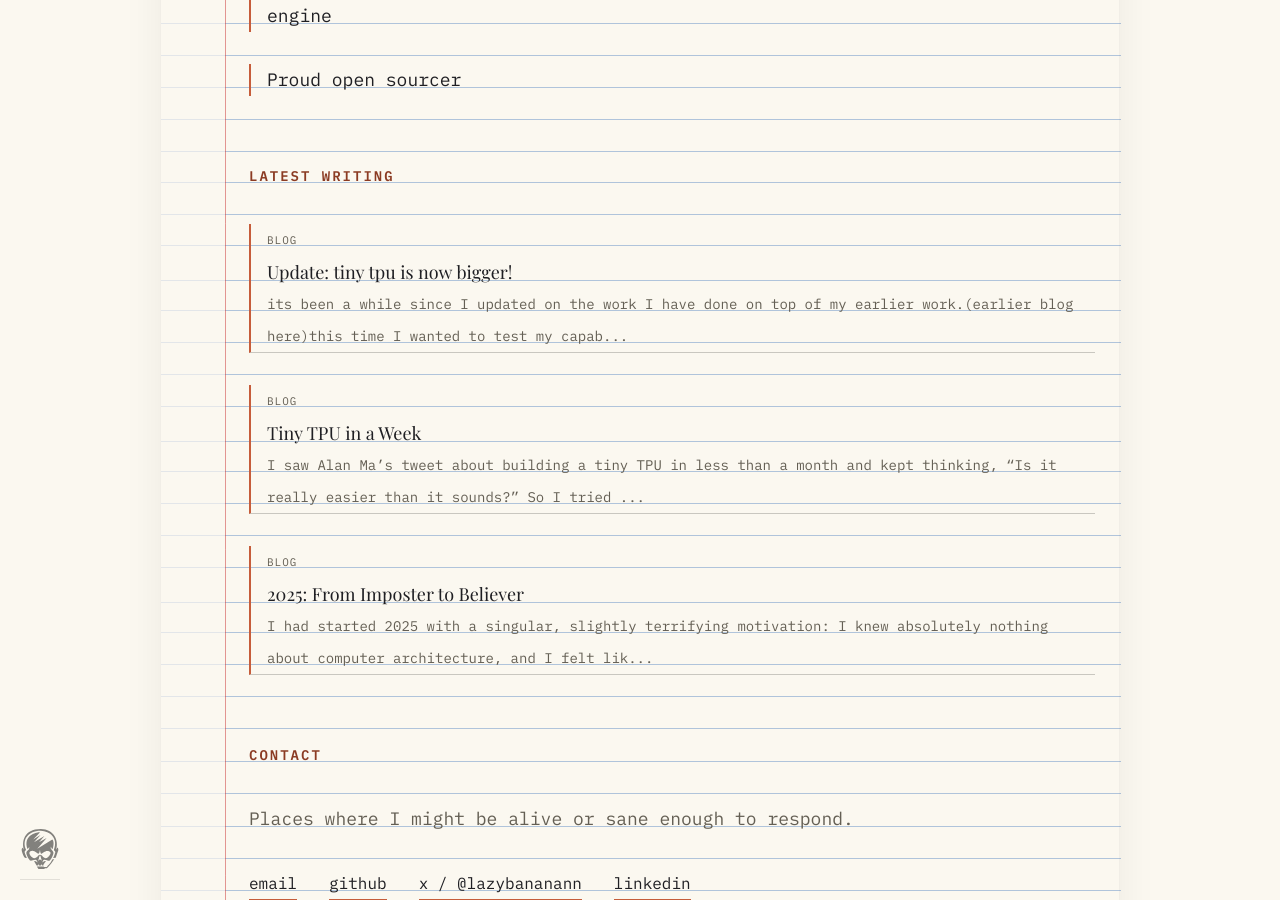
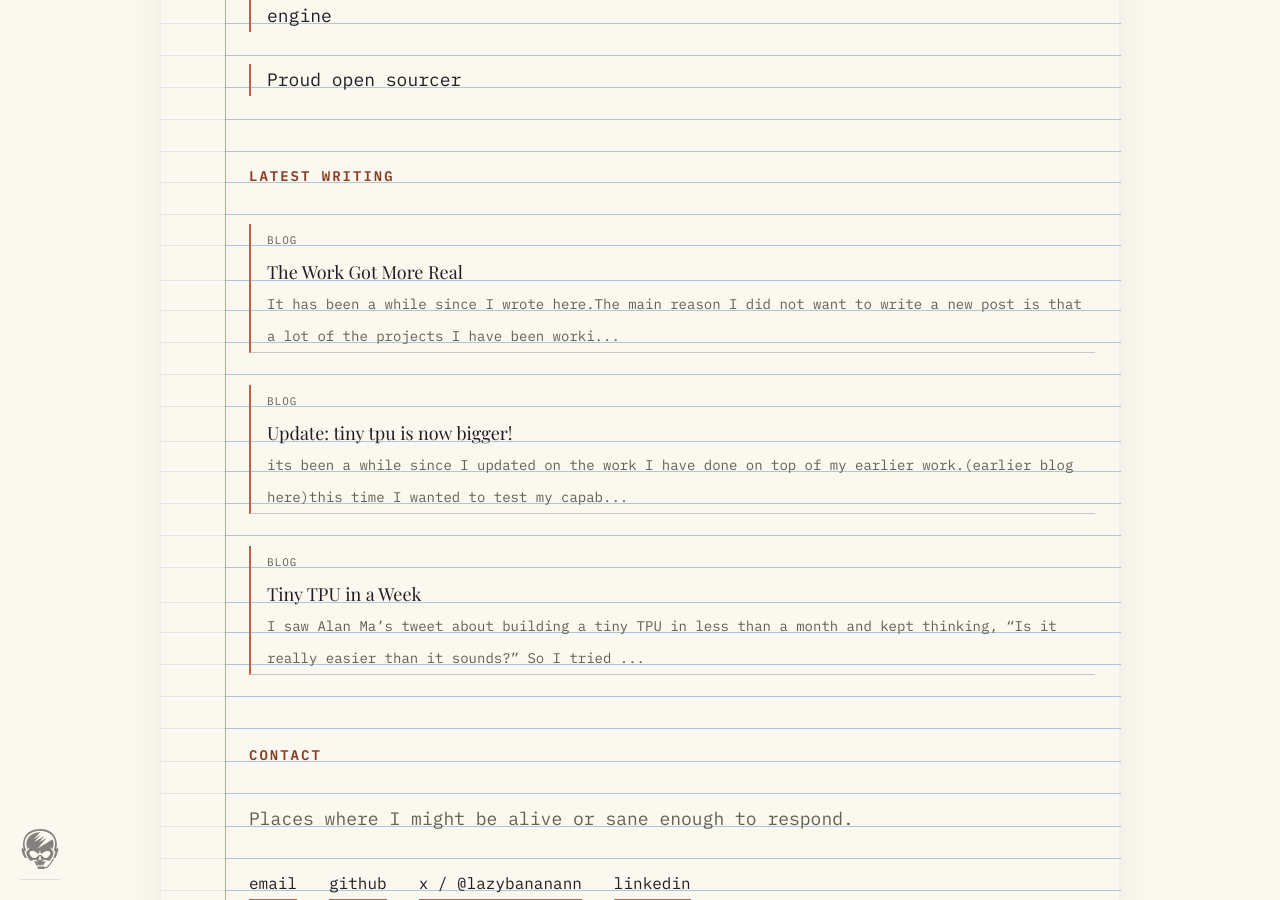
Before and after one commit to 5iri/5iri.github.io, a Jekyll site: the page built from index.html, in a window 1280 px wide and 900 px high, scrolled down 1082 px. Built offline with Jekyll 4.4.1, drawn with Linux system fonts in a browser that asks for light colours; some of the changed lines change nothing that is shown; some of the changed text lies outside the part shown.

Commit message:
4 am writing is always fun

```diff
--- a/assets/js/site.js
+++ b/assets/js/site.js
@@ -9,6 +9,21 @@
       a.classList.add('active');
     }
   });
+})();
+
+// keep the landing page month label current without requiring a rebuild
+(function() {
+  const label = document.querySelector('[data-live-month]');
+  if (!label) return;
+
+  const timeZone = label.getAttribute('data-timezone') || undefined;
+  const formatter = new Intl.DateTimeFormat('en-US', {
+    month: 'long',
+    year: 'numeric',
+    timeZone
+  });
+
+  label.textContent = `lab log · ${formatter.format(new Date())}`;
 })();
 
 // keep the ruled-paper background perfectly synced to the real line height/baseline
--- a/index.html
+++ b/index.html
@@ -6,13 +6,21 @@ nav_order: 1
 description: Personal site of Shri Vishakh Devanand with projects, notes, blog posts, and current hardware work.
 ---
 
+{% assign by_parent = site.pages | where: "parent", "Blog" %}
+{% assign by_url = site.pages | where_exp: "p", "p.url contains '/blog'" %}
+{% assign blog_pages_all = by_parent | concat: by_url | uniq %}
+{% assign blog_pages = blog_pages_all | where_exp: "p", "p.url != '/blog'" %}
+{% assign dated = blog_pages | where_exp: "p", "p.date" | sort: "date" | reverse %}
+{% assign undated = blog_pages | where_exp: "p", "p.date == nil" | sort: "title" %}
+{% assign combined = dated | concat: undated %}
+
 <section class="hero reveal" data-parallax="0.02">
   <div class="hero-intro">
     <div class="hero-photo">
       <img src="/assets/img/siri.jpeg" alt="Portrait of Shri Vishakh Devanand" width="1200" height="1600" fetchpriority="high" decoding="async" />
     </div>
     <div class="hero-text">
-      <span class="hero-tag mono">lab log · April 2026</span>
+      <span class="hero-tag mono" data-live-month data-timezone="Asia/Kolkata">lab log · {{ site.time | date: "%B %Y" }}</span>
       <h1>always curious.</h1>
       <p class="hero-lede">I am
         <span class="hover-peek">
@@ -68,14 +76,6 @@ description: Personal site of Shri Vishakh Devanand with projects, notes, blog p
 <section class="section reveal">
   <h2 class="section-title">Latest writing</h2>
   <div class="grid grid-3">
-  {% assign by_parent = site.pages | where: "parent", "Blog" %}
-  {% assign by_url = site.pages | where_exp: "p", "p.url contains '/blog'" %}
-  {% assign blog_pages_all = by_parent | concat: by_url | uniq %}
-  {% assign blog_pages = blog_pages_all | where_exp: "p", "p.url != '/blog'" %}
-
-  {% assign dated = blog_pages | where_exp: "p", "p.date" | sort: "date" | reverse %}
-  {% assign undated = blog_pages | where_exp: "p", "p.date == nil" | sort: "title" %}
-  {% assign combined = dated | concat: undated %}
   {% for p in combined limit:3 %}
     <a class="card" href="{{ p.url | relative_url }}">
       <div class="card-kicker">blog</div>
--- /dev/null
+++ b/markdown_files/posts/content/the-work-got-more-real.md
@@ -0,0 +1,61 @@
+---
+title: "The Work Got More Real"
+parent: Blog
+permalink: blog/the-work-got-more-real
+layout: content
+date: 2026-05-25
+---
+
+It has been a while since I wrote here.
+
+The main reason I did not want to write a new post is that a lot of the projects I have been working on are still in a very awkward in-between state. Some of them are at a standstill, some of them are still moving but nowhere near complete, and almost none of them feel finished enough that I can point at them and say, okay, this is ready to be written about properly. I did not want to put out a half-baked update just for the sake of saying I had posted something, and I definitely did not want to write one of those resume-disguised blog posts that are boring to write and even more boring to read.
+
+But after sitting with that for a while, I realized there *is* something worth writing about even if the projects themselves are still incomplete. Since my tiny TPU work, the work itself has started feeling more real. Not bigger in the vague motivational sense, but more real in the engineering sense, because it is getting closer to tapeout constraints, compiler infrastructure, and systems that people actually want to use.
+
+I think what has been bothering me is that I still have a very stupid habit of only granting emotional value to things once they are done. If something is unfinished, delayed, or stuck in a limbo where I cannot neatly package it into a result, my brain immediately starts treating it like it does not count. That mindset is probably useful for shipping, but it is also terrible for reflection, because so much of technical life is just spending months inside ugly middle states where nothing looks impressive yet and everything still feels uncertain.
+
+And honestly that is where I have been living for a while now. Not in the clean ending of a project, but in the messy stretch where the work is starting to ask harder things from me than it used to.
+
+I am also entering my final year of engineering now, which still sounds slightly fake when I say it out loud. It is exciting in the same way that all real transitions are exciting, because you can feel life becoming more concrete and your choices becoming more consequential. But it is also sad in a way that I do not think had fully hit me until recently. College is actually ending in less than a year. That is such a stupidly obvious sentence, but I do not think I had emotionally processed it until now.
+
+And a big part of why that feels so heavy is SRA. Everything about me, at least the version of me that actually started building things seriously, came out of SRA. I started doing projects after looking at MARIO and Synapse32 there. Synapse32 itself has basically been with me for around two years now and was one of the first real things I picked up inside the club. TinyTPU, all the experience that came after it, the confidence to apply myself harder, the path that eventually took me to IIT Madras and then further into the work I do now, all of that traces back to SRA in some way. Even most of the people I would actually call my friends are from there. Looking at all of us now, and seeing everyone grow into their own serious work, makes me weirdly emotional because we really have come a long way.
+
+What makes it even funnier is that SRA was not just some neat extracurricular line item for me. It was genuinely my second home. I hated lectures, and I definitely did not want my mom to know how much I bunked them, so I would just go to college early, disappear into SRA, sit there and do my own work, maybe finish assignments sometime in the afternoon, and then keep working or just hang around with friends. So much of my actual college life happened there and not in the places that were officially supposed to define college. That is why leaving it feels strange. We ended on a high note, we did a lot of cool stuff for the club, and we had a lot of fun, but it still feels surreal that we are slowly leaving the place that held so much of our everyday life together.
+
+## TinyTapeout changed how I think about hardware
+
+One of the coolest things I got to do after that last post was send a 4x4 BitNet 1.58 implementation for tapeout through TinyTapeout. Even typing that still feels slightly unreal, and I even have a [GDS viewer](http://5iri.me/tt-riscv-gpu/) page up for it now. There is a big difference between "I built a thing and it works in my setup" versus "this is now going toward silicon, so every assumption should be treated with suspicion." Tapeout has a way of making hardware feel less romantic and more honest, because you stop thinking only in terms of whether an idea is clever and start thinking much harder about whether it deserves to exist under real constraints. Area matters, simplicity matters, interfaces matter, and even small mistakes start to feel much more expensive than they did when the whole project lived inside the safe little bubble of local experimentation.
+
+## CIRCT has been raising my bar
+
+Another major thing in the last few months is that I became a core contributor to LLVM CIRCT through GSoC. To be honest, I do not care that much about the label of GSoC itself. The useful part is the work. CIRCT is the kind of codebase that forces you to stop hand-waving, because you cannot just have a neat idea and call it a day. You have to make the idea survive review, fit into existing abstractions, interact correctly with the rest of the compiler stack, and stay readable for people who were here before you and will be here after you. That has been great for me.
+
+Before this, a lot of my learning came from building things bottom-up: writing RTL, testing on boards, and trying to make one project work end-to-end. CIRCT has been a different kind of education. It makes me think more carefully about representations, transformations, lowering paths, and what it means to build infrastructure instead of a one-off demo. It also changed how I think about hardware tooling in general, because good hardware work is not just about writing better RTL. A lot of the leverage sits one layer above that, in the tooling and compiler flow that shape what hardware people can express, optimize, and maintain.
+
+I think the personal part here is that contributing to something like CIRCT also made me confront how much I still do not know, but in a healthier way than before. A year ago that would probably have sent me into one of my usual spirals of feeling behind everyone. Now it mostly makes me feel excited. Intimidated too, obviously, because there is no way to work in a codebase like that and not feel small sometimes. But it is the good kind of small, the kind that reminds you there is serious craft here and that you get better by staying in the room long enough to absorb it. That has been one of the most important mindset shifts for me this year.
+
+## Systems work feels very different when it has to become a product
+
+I am also currently interning at [zett.ai](https://zettai.us), where I am working as the system architect for an on-device LLM box called Kimibox. This has been another category of "oh, this is real now." When you work on something that is supposed to become an actual product, your thinking changes again, because the model is not the whole story, the accelerator is not the whole story, and even the software stack is not the whole story. The whole box matters. You start caring much more about system boundaries, movement of data, deployment friction, memory pressure, transport, reliability, and all the boring-seeming glue code and architecture decisions that usually get skipped in flashy demos.
+
+And honestly, I like that a lot too. I have always enjoyed projects that cut across layers, and this work has made that preference even more obvious to me. I do not just enjoy isolated hardware or isolated ML or isolated compiler work. I like the full-stack systems mess where each layer keeps putting pressure on the others, because that is where things start getting interesting and where engineering starts feeling less like a demo and more like a real system.
+
+It has also been weirdly clarifying on a personal level. A lot of student engineering culture rewards the clean demo, the exciting benchmark screenshot, the project that can be explained in two lines and looks impressive immediately. Product work is much less flattering than that. You can spend a lot of time thinking about constraints, failure cases, interfaces, or deployment details that are not sexy at all, and yet those are exactly the things that decide whether a system is real or just cosplay. I think I needed that reminder.
+
+Maybe that is also why this post took me so long to write. I kept waiting for some grand sense of completion that never came. But maybe this phase of my life is just not about neat endings right now. Maybe it is about learning how to stay patient inside unfinished work without treating that unfinishedness as failure.
+
+## What I think changed
+
+When I zoom out, I do not think the headline is just that I "did more stuff." The more important thing is that the work is starting to connect. The tapeout work taught me to respect hardware constraints more seriously, CIRCT is teaching me how hardware tooling and compiler infrastructure shape the whole design process, and Kimibox is pushing me to think like a systems person building around real deployment constraints instead of only chasing a technically cute demo. That combination feels meaningful to me.
+
+I still have a lot to learn, a lot, but for the first time in a while I feel like the different threads of my work are not random anymore. They are starting to point in the same direction, and I think that direction is simple: I want to keep getting better at building real systems across the stack. Not just projects that look cool from the outside, but systems that survive contact with constraints, other people, bad assumptions, and the long boring middle where most of engineering actually happens.
+
+Another thing that has changed this year is that I feel a little less tightly wound than I used to be. I have always been too serious about everything in life, and in a lot of ways I still am, but my friends in SRA definitely chilled me down. I think they helped me realize that not everything in life needs to be squeezed so hard for meaning or treated like some high-stakes test of character. Sometimes life just deals you good cards on its own, and your job is to do what you like with the people you like spending your time with. That sounds obvious, but I do not think it was obvious to me for a long time.
+
+I also think I have become much more comfortable admitting that I am actually good at what I do. After JEE, I genuinely did not think I would be capable of doing a lot of the things I do now. Even on the software side, where I always felt slower than I wanted to be, a lot changed for me once AI coding tools became part of how I work. Not in the fake "AI replaced learning" way people dramatize online, but in the very practical sense that it removed a lot of friction between what I could think through and what I could actually build quickly. If that had not happened, I honestly might have drifted even more aggressively into pure hardware work and kept software as something I tolerated instead of something I can now use properly.
+
+Outside of work, life has also had these small details that make the phase feel more real. I got a pair of Audio-Technica ATH-M20xBTs recently, which are basically entry-level studio monitors, and I have been enjoying how flat they sound. It has weirdly made me appreciate a lot of older digitally recorded music more, especially songs where the drums and beats are less punchy in the modern exaggerated way and you can hear more clearly how deliberate the production choices were. I have also been taking more late-night walks, reading more peacefully, and spending time with compiler books too. I am currently going through Douglas Thain because ever since I got interested in compilers, I have wanted to build that side of my understanding more seriously.
+
+I think what I am most grateful survived all of this is very simple: friendships, ambition, and curiosity. My taste has definitely gotten better, I am learning new stuff every day, and as long as that continues I think I will stay pretty satisfied with my life. So I guess this post is less "look at all the things I did" and more "this is the kind of person and engineer I think I am slowly becoming." That feels like a much better update than "here are four bullet points from my life."
+
+cheers.
```
Also changed, not shown: 2 other files.
